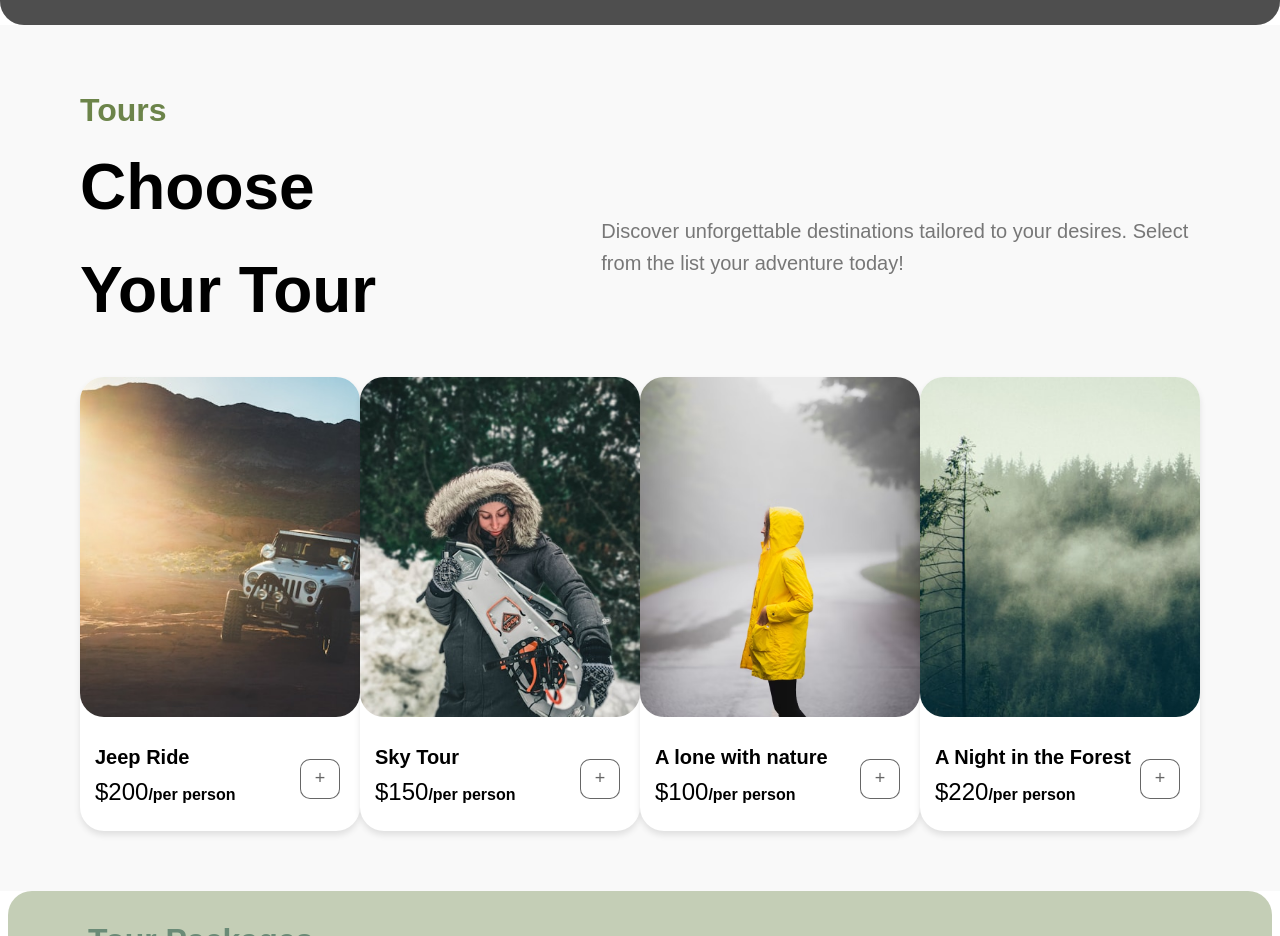
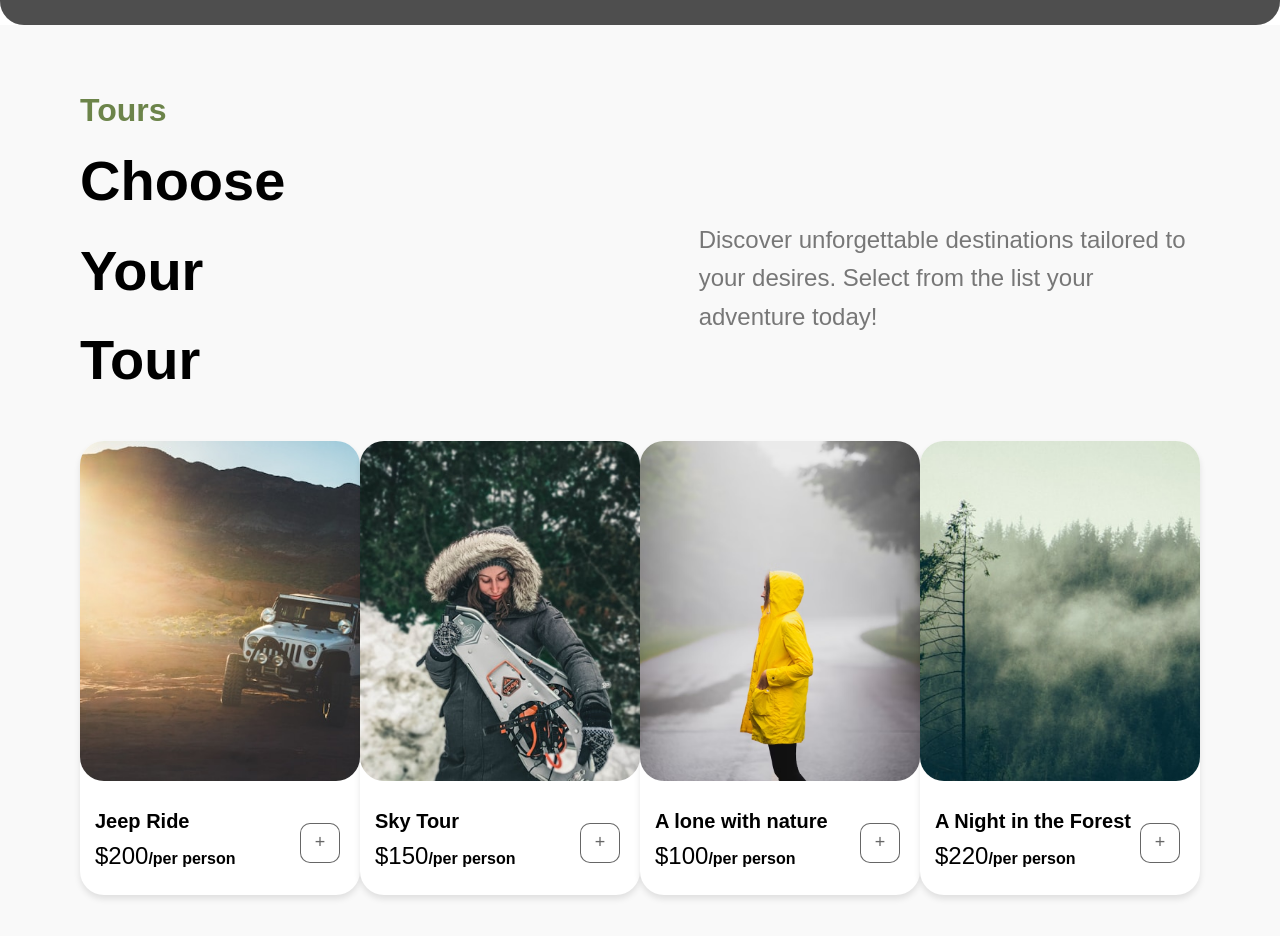
Before and after one commit to Barbodnasimi/squrespace, a plain HTML site: page index.html in a window 1280 px wide. Shown: the part 775-1711 px from the top of the page. Drawn offline with nearby package versions, Linux system fonts and the light colour scheme; grey boxes are pictures that could not be loaded.

Commit message:
style: change font size and styles tour section

```diff
--- a/style.css
+++ b/style.css
@@ -179,21 +179,21 @@ body {
   justify-content: space-between;
   align-items: center;
   margin-bottom: 20px;
-  gap: 155px;
+  gap: 395px;
 }
 
 .tour-title {
-  font-size: 64px;
+  font-size: 56px;
   font-weight: 600;
   margin-bottom: 16px;
   color: #000;
 }
 
 .tour-subtitle {
-  font-size: 20px;
+  font-size: 24px;
   color: #777;
   margin: 0 auto;
-  max-width: 800px;
+  max-width: 628px;
 }
 
 .tour-cards {
```
